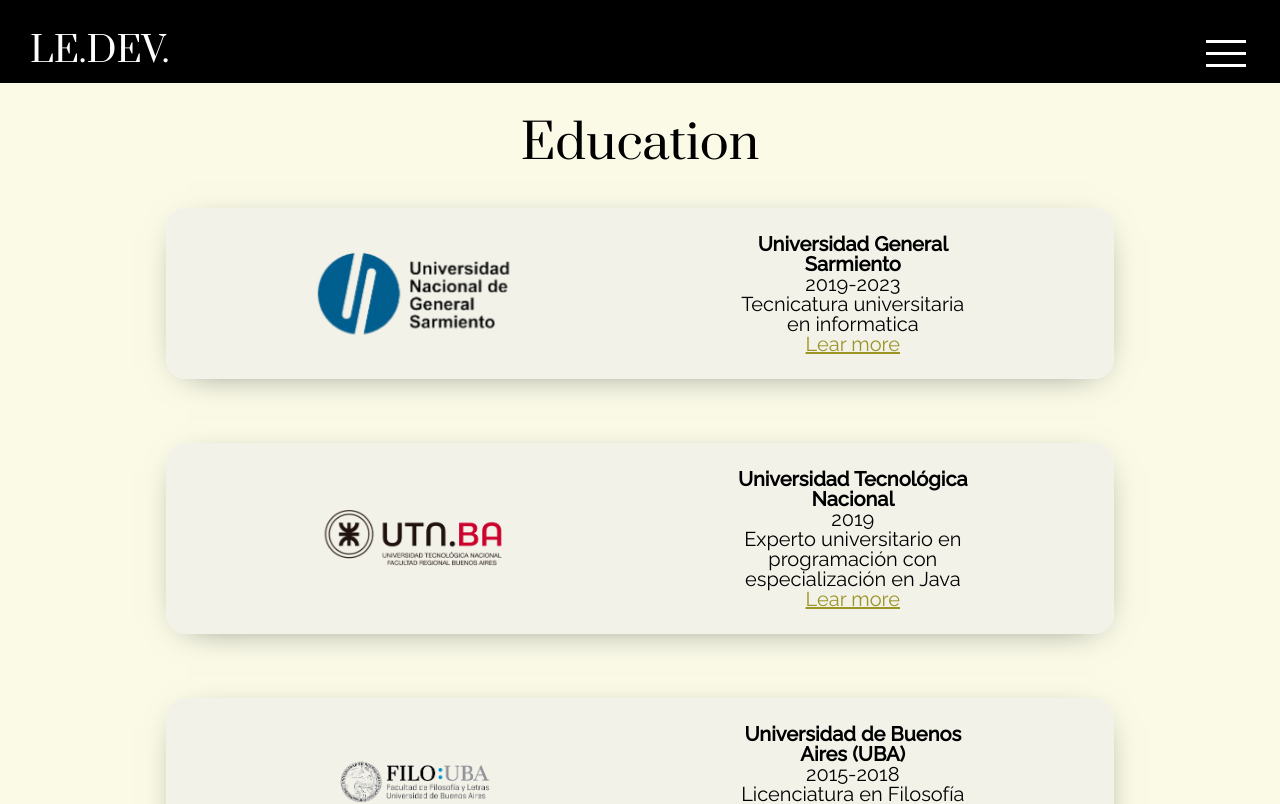
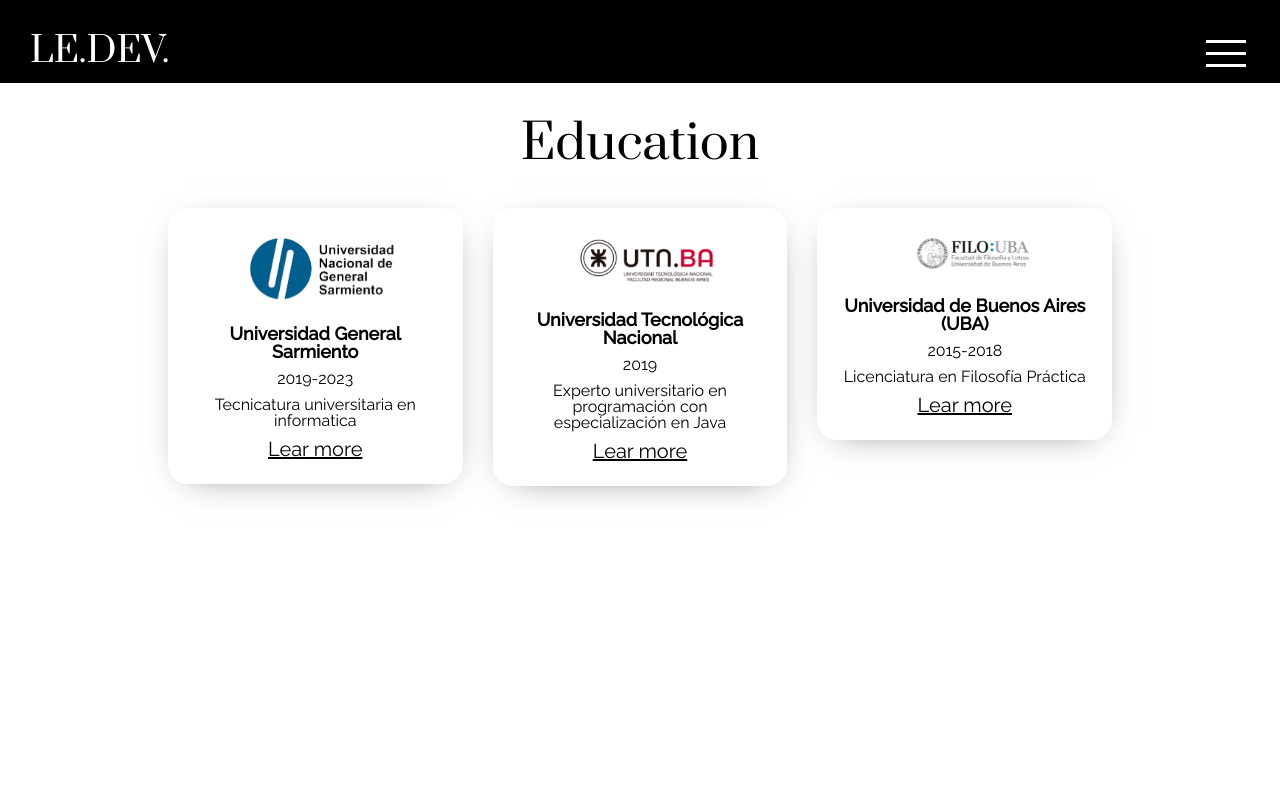
Before and after one commit to LuisTerceroIII/le.dev., a React (Create React App) app: page /education in a window 1280 px wide. Shown: the top 804 px of the page. Built offline with nearby package versions, Linux system fonts and the light colour scheme.

Commit message:
fix education section

```diff
--- a/src/App.css
+++ b/src/App.css
@@ -119,7 +119,7 @@
     }
     .title-landing {
       margin-top: 25%;
-      font-size: 80px;
+      font-size: 65px;
       max-width: 12ch;
       overflow-wrap: break-word;
     }
--- a/src/components/sections/Education/Education.css
+++ b/src/components/sections/Education/Education.css
@@ -2,27 +2,34 @@
     display: flex;
     flex-direction: column;
     min-height: 80vh;
-    justify-content: space-around;
-    background-color: rgba(238, 238, 180, 0.32);
+    background-color: var(--white);
     align-items: center;
+    margin-bottom: 200px;
 
+}
+.education-cards-container {
+    display: flex;
+    flex-direction: row;
+    flex-wrap: wrap;
+    justify-content: center;
+    gap: 30px;
 }
 .education-card-container {
     display: flex;
-    flex-direction: row;
+    flex-direction: column;
     align-items: center;
+    gap: 20px;
     justify-content: space-around;
-    margin-bottom: 5%;
     border-radius: 20px;
-    width: 70%;
-    padding: 2%;
-    background-color: #F1F1E9D1;
+    height: fit-content;
+    padding: 25px;
+    background-color: var(--white);
     box-shadow: 1px 7px 36px -20px rgba(0,0,0,0.66);
     -webkit-box-shadow: 1px 7px 36px -20px rgba(0,0,0,0.66);
     -moz-box-shadow: 1px 7px 36px -20px rgba(0,0,0,0.66);
 }
 .school-image {
-    width: 200px;
+    width: 150px;
     object-fit: contain;
     margin-left: 5%;
     cursor: default;
@@ -35,23 +42,29 @@
     font-size: 20px;
     width: 20ch;
     overflow: visible;
+    display: flex;
+    flex-direction: column;
+    gap: 10px;
 }
 
 .school-name {
     font-weight: 600;
     font-family: 'Raleway', sans-serif;
+    font-size: 18px;
 }
 .years-duration {
     font-weight: 400;
     font-family: 'Raleway', sans-serif;
+    font-size: 16px;
 }
 .career-name {
     font-weight: 400;
     font-family: 'Raleway', sans-serif;
+    font-size: 16px;
 }
 
 .education-school-link {
-    color: #9b9528;
+    color: #000000;
     overflow: visible;
 }
 
@@ -73,6 +86,7 @@
     }
     .education-item-description {
         font-size: 18px;
+        margin-top: 20px;
     }
 
 
--- a/src/components/sections/Education/EducationView.js
+++ b/src/components/sections/Education/EducationView.js
@@ -5,6 +5,7 @@
     return (
         <section className={"education-main-container"}>
             <h2 className={'about-me-title'}>Education</h2>
+            <div className='education-cards-container'>
             {education.map((study, key) => (
                 <section key={key+100} className={"education-card-container"}>
                     <Tilt>
@@ -18,6 +19,7 @@
                     </article>
                 </section>
             ))}
+            </div>
         </section>
     );
 };
```
